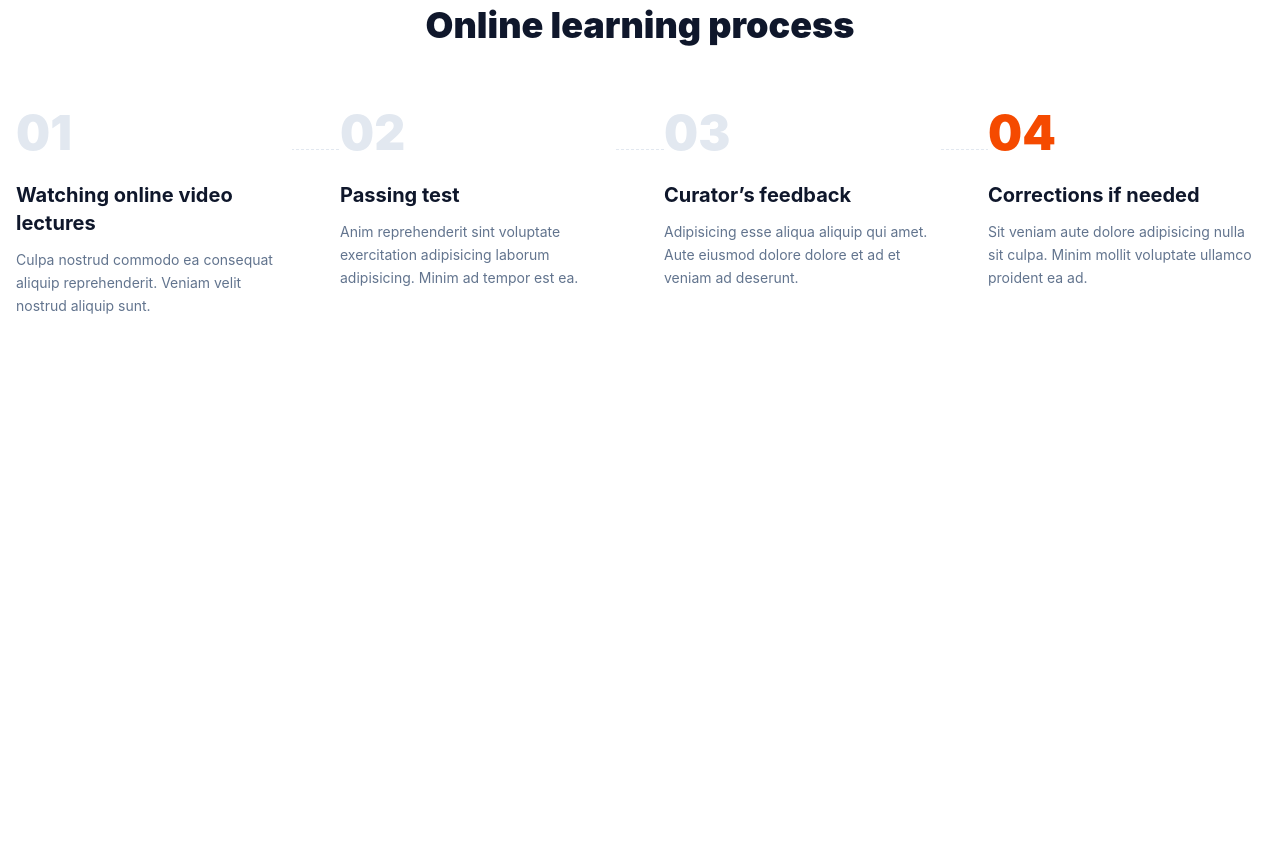
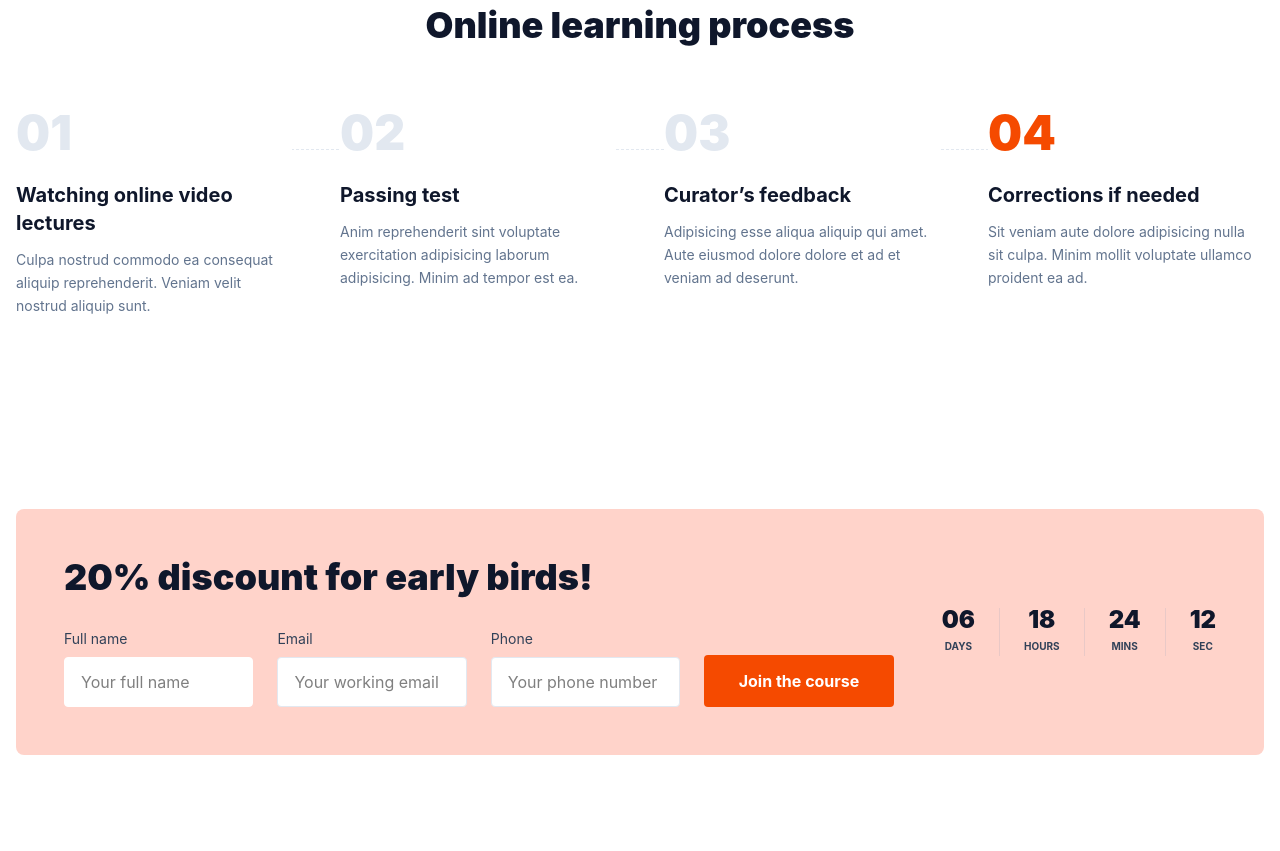
Before and after one commit to sino-Git379/GroupWork_HW, a website: page src/dio.html in a window 1280 px wide. Shown: the part 2002-2853 px from the top of the page. Before the commit the page ends 2415 px from the top, so only its background shows below. Drawn offline with nearby package versions, Linux system fonts and the light colour scheme; files that its build step writes are made by us from their sources.

Commit message:
A.D add section5

```diff
--- a/src/dio.html
+++ b/src/dio.html
@@ -238,6 +238,63 @@
          </div>
       </div>
    </section>
+
+
+
+   <section class="py-16 md:py-24">
+      <div class="container mx-auto px-4">
+         <div class="bg-[#FFD3CA] rounded-lg p-8 md:p-12 relative overflow-hidden">
+            <div class="absolute top-0 right-0 opacity-10 pointer-events-none">
+            </div>
+            <div class="flex flex-col lg:flex-row items-center justify-between gap-12 relative z-10">
+               <div class="w-full lg:w-3/4">
+                  <h2 class="text-3xl md:text-4xl font-black text-slate-900 mb-8">
+                     20% discount for early birds!
+                  </h2>
+                  <form class="grid grid-cols-1 md:grid-cols-3 lg:grid-cols-4 gap-6 items-end">
+                     <div class="flex flex-col gap-2">
+                        <label class="text-sm text-slate-700">Full name</label>
+                        <input type="text" placeholder="Your full name"
+                           class="w-full px-4 py-3 bg-white border border-white rounded focus:outline-none">
+                     </div>
+                     <div class="flex flex-col gap-2">
+                        <label class="text-sm text-slate-700">Email</label>
+                        <input type="email" placeholder="Your working email"
+                           class="w-full px-4 py-3 bg-white border border-slate-200 rounded focus:outline-none">
+                     </div>
+                     <div class="flex flex-col gap-2">
+                        <label class="text-sm text-slate-700">Phone</label>
+                        <input type="tel" placeholder="Your phone number"
+                           class="w-full px-4 py-3 bg-white border border-slate-200 rounded focus:outline-none">
+                     </div>
+                     <button type="button"
+                        class="w-full bg-orange-600 text-white font-bold py-3.5 rounded">
+                        Join the course
+                     </button>
+                  </form>
+               </div>
+               <div class="flex gap-4 md:gap-6 shrink-0">
+                  <div class="text-center">
+                     <span class="block text-2xl font-black text-slate-900 leading-none">06</span>
+                     <span class="text-[10px] uppercase font-bold text-slate-700">Days</span>
+                  </div>
+                  <div class="text-center border-l border-slate-400/20 pl-4 md:pl-6">
+                     <span class="block text-2xl font-black text-slate-900 leading-none">18</span>
+                     <span class="text-[10px] uppercase font-bold text-slate-700">Hours</span>
+                  </div>
+                  <div class="text-center border-l border-slate-400/20 pl-4 md:pl-6">
+                     <span class="block text-2xl font-black text-slate-900 leading-none">24</span>
+                     <span class="text-[10px] uppercase font-bold text-slate-700">Mins</span>
+                  </div>
+                  <div class="text-center border-l border-slate-400/20 pl-4 md:pl-6">
+                     <span class="block text-2xl font-black text-slate-900 leading-none">12</span>
+                     <span class="text-[10px] uppercase font-bold text-slate-700">Sec</span>
+                  </div>
+               </div>
+            </div>
+         </div>
+      </div>
+   </section>
 </body>
 
 </html>
```
